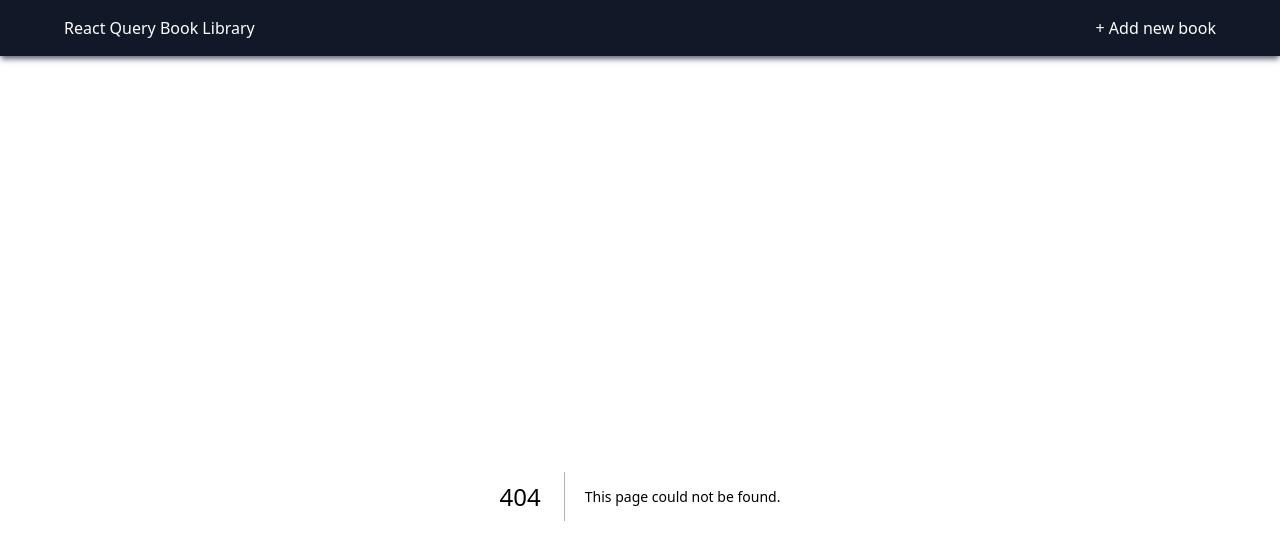
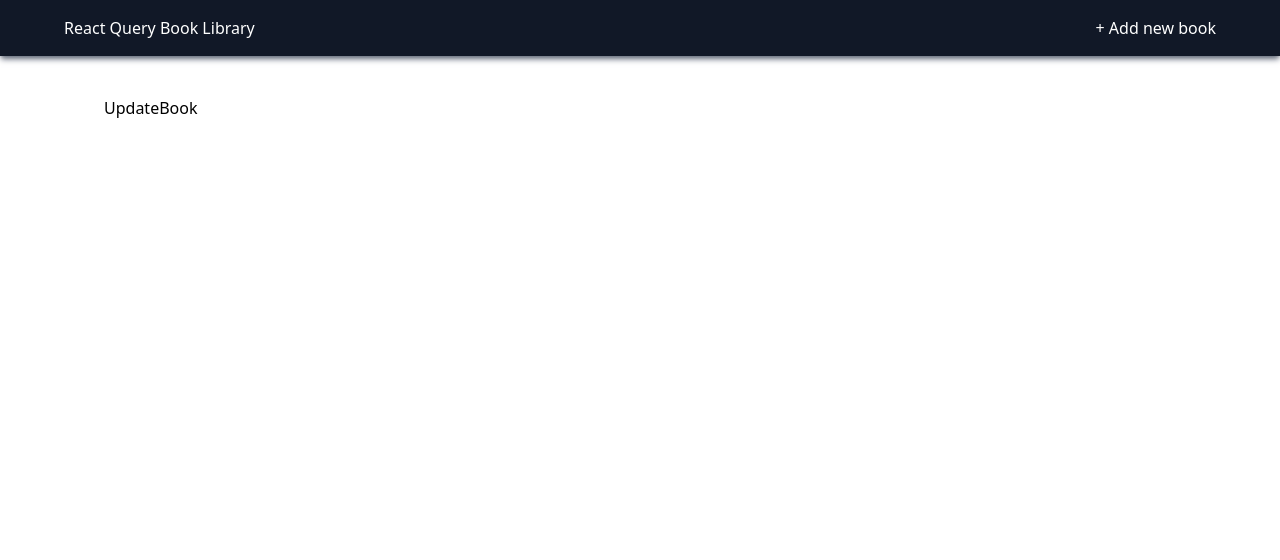
Before and after one commit to PeterSYoo/book-library-nextjs-tailwind-react-query, a Next.js app: page /update-book in a window 1280 px wide. Before the commit this address had no page. Shown: the top 560 px of the page. Built offline with nearby package versions, Linux system fonts and the light colour scheme.

Commit message:
feat: Creates update book page route.

```diff
--- /dev/null
+++ b/pages/update-book/index.tsx
@@ -0,0 +1,5 @@
+const UpdateBook = () => {
+  return <div>UpdateBook</div>;
+};
+
+export default UpdateBook;
```
